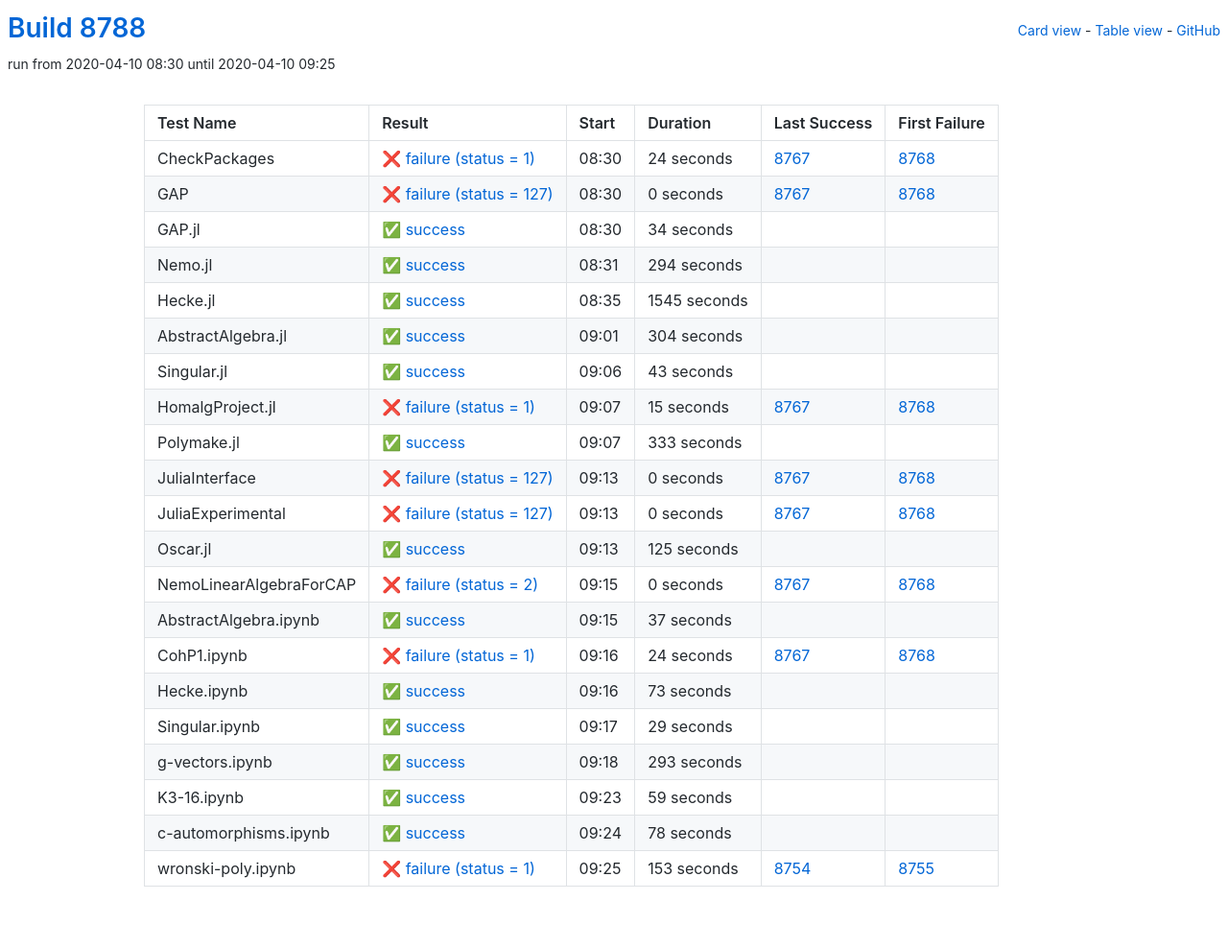
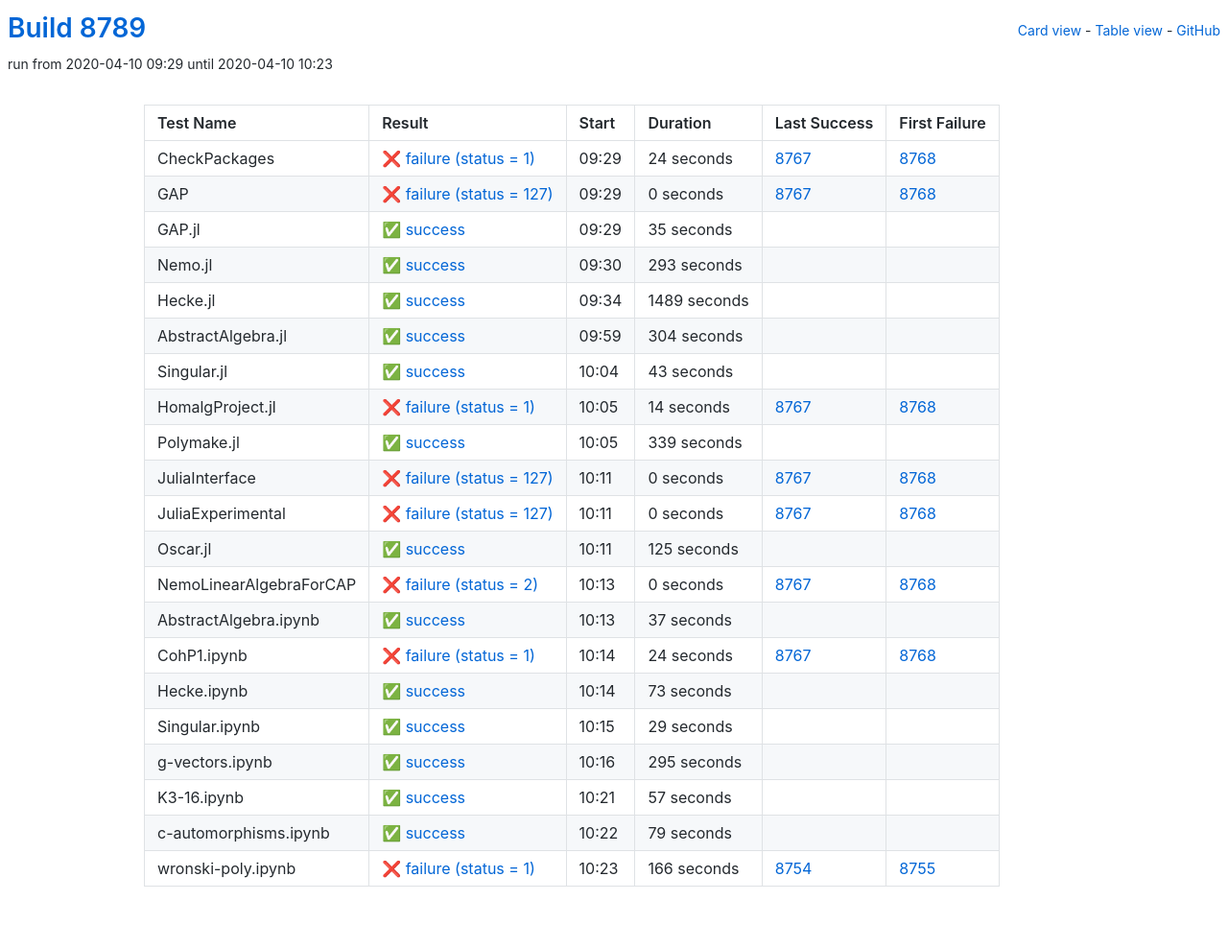
Before and after one commit to oscar-system/oscar-ci-status, a Jekyll site: the page built from table.html, in a window 1280 px wide. Shown: the whole page at 96% size. Built offline with Jekyll 4.4.1, drawn with Linux system fonts in a browser that asks for light colours.

Commit message:
Build 8789

```diff
--- a/_data/ci.yml
+++ b/_data/ci.yml
@@ -1,5 +1,5 @@
-build: 8788
-build_url: https://oscarci.mathematik.uni-kl.de/job/oscar/8788/
+build: 8789
+build_url: https://oscarci.mathematik.uni-kl.de/job/oscar/8789/
 job: oscar
 tests:
 - duration: 24
@@ -8,9 +8,9 @@
   first_failure_url: https://oscarci.mathematik.uni-kl.de/job/oscar/8768/
   last_success: 8767
   last_success_url: https://oscarci.mathematik.uni-kl.de/job/oscar/8767/
-  log: https://oscarci.mathematik.uni-kl.de/job/oscar/8788/artifact/logs/build-8788/CheckPackages.log
+  log: https://oscarci.mathematik.uni-kl.de/job/oscar/8789/artifact/logs/build-8789/CheckPackages.log
   name: CheckPackages
-  start: 2020-04-10 08:30
+  start: 2020-04-10 09:29
   status: failure
   success: false
 - duration: 0
@@ -19,42 +19,42 @@
   first_failure_url: https://oscarci.mathematik.uni-kl.de/job/oscar/8768/
   last_success: 8767
   last_success_url: https://oscarci.mathematik.uni-kl.de/job/oscar/8767/
-  log: https://oscarci.mathematik.uni-kl.de/job/oscar/8788/artifact/logs/build-8788/GAP.log
+  log: https://oscarci.mathematik.uni-kl.de/job/oscar/8789/artifact/logs/build-8789/GAP.log
   name: GAP
-  start: 2020-04-10 08:30
+  start: 2020-04-10 09:29
   status: failure
   success: false
-- duration: 34
+- duration: 35
   exitcode: 0
   first_failure: false
   first_failure_url: null
   last_success: false
   last_success_url: null
-  log: https://oscarci.mathematik.uni-kl.de/job/oscar/8788/artifact/logs/build-8788/GAP.jl.log
+  log: https://oscarci.mathematik.uni-kl.de/job/oscar/8789/artifact/logs/build-8789/GAP.jl.log
   name: GAP.jl
-  start: 2020-04-10 08:30
+  start: 2020-04-10 09:29
   status: success
   success: true
-- duration: 294
+- duration: 293
   exitcode: 0
   first_failure: false
   first_failure_url: null
   last_success: false
   last_success_url: null
-  log: https://oscarci.mathematik.uni-kl.de/job/oscar/8788/artifact/logs/build-8788/Nemo.jl.log
+  log: https://oscarci.mathematik.uni-kl.de/job/oscar/8789/artifact/logs/build-8789/Nemo.jl.log
   name: Nemo.jl
-  start: 2020-04-10 08:31
+  start: 2020-04-10 09:30
   status: success
   success: true
-- duration: 1545
+- duration: 1489
   exitcode: 0
   first_failure: false
   first_failure_url: null
   last_success: false
   last_success_url: null
-  log: https://oscarci.mathematik.uni-kl.de/job/oscar/8788/artifact/logs/build-8788/Hecke.jl.log
+  log: https://oscarci.mathematik.uni-kl.de/job/oscar/8789/artifact/logs/build-8789/Hecke.jl.log
   name: Hecke.jl
-  start: 2020-04-10 08:35
+  start: 2020-04-10 09:34
   status: success
   success: true
 - duration: 304
@@ -63,9 +63,9 @@
   first_failure_url: null
   last_success: false
   last_success_url: null
-  log: https://oscarci.mathematik.uni-kl.de/job/oscar/8788/artifact/logs/build-8788/AbstractAlgebra.jl.log
+  log: https://oscarci.mathematik.uni-kl.de/job/oscar/8789/artifact/logs/build-8789/AbstractAlgebra.jl.log
   name: AbstractAlgebra.jl
-  start: 2020-04-10 09:01
+  start: 2020-04-10 09:59
   status: success
   success: true
 - duration: 43
@@ -74,31 +74,31 @@
   first_failure_url: null
   last_success: false
   last_success_url: null
-  log: https://oscarci.mathematik.uni-kl.de/job/oscar/8788/artifact/logs/build-8788/Singular.jl.log
+  log: https://oscarci.mathematik.uni-kl.de/job/oscar/8789/artifact/logs/build-8789/Singular.jl.log
   name: Singular.jl
-  start: 2020-04-10 09:06
+  start: 2020-04-10 10:04
   status: success
   success: true
-- duration: 15
+- duration: 14
   exitcode: 1
   first_failure: 8768
   first_failure_url: https://oscarci.mathematik.uni-kl.de/job/oscar/8768/
   last_success: 8767
   last_success_url: https://oscarci.mathematik.uni-kl.de/job/oscar/8767/
-  log: https://oscarci.mathematik.uni-kl.de/job/oscar/8788/artifact/logs/build-8788/HomalgProject.jl.log
+  log: https://oscarci.mathematik.uni-kl.de/job/oscar/8789/artifact/logs/build-8789/HomalgProject.jl.log
   name: HomalgProject.jl
-  start: 2020-04-10 09:07
+  start: 2020-04-10 10:05
   status: failure
   success: false
-- duration: 333
+- duration: 339
   exitcode: 0
   first_failure: false
   first_failure_url: null
   last_success: false
   last_success_url: null
-  log: https://oscarci.mathematik.uni-kl.de/job/oscar/8788/artifact/logs/build-8788/Polymake.jl.log
+  log: https://oscarci.mathematik.uni-kl.de/job/oscar/8789/artifact/logs/build-8789/Polymake.jl.log
   name: Polymake.jl
-  start: 2020-04-10 09:07
+  start: 2020-04-10 10:05
   status: success
   success: true
 - duration: 0
@@ -107,9 +107,9 @@
   first_failure_url: https://oscarci.mathematik.uni-kl.de/job/oscar/8768/
   last_success: 8767
   last_success_url: https://oscarci.mathematik.uni-kl.de/job/oscar/8767/
-  log: https://oscarci.mathematik.uni-kl.de/job/oscar/8788/artifact/logs/build-8788/JuliaInterface.log
+  log: https://oscarci.mathematik.uni-kl.de/job/oscar/8789/artifact/logs/build-8789/JuliaInterface.log
   name: JuliaInterface
-  start: 2020-04-10 09:13
+  start: 2020-04-10 10:11
   status: failure
   success: false
 - duration: 0
@@ -118,9 +118,9 @@
   first_failure_url: https://oscarci.mathematik.uni-kl.de/job/oscar/8768/
   last_success: 8767
   last_success_url: https://oscarci.mathematik.uni-kl.de/job/oscar/8767/
-  log: https://oscarci.mathematik.uni-kl.de/job/oscar/8788/artifact/logs/build-8788/JuliaExperimental.log
+  log: https://oscarci.mathematik.uni-kl.de/job/oscar/8789/artifact/logs/build-8789/JuliaExperimental.log
   name: JuliaExperimental
-  start: 2020-04-10 09:13
+  start: 2020-04-10 10:11
   status: failure
   success: false
 - duration: 125
@@ -129,9 +129,9 @@
   first_failure_url: null
   last_success: false
   last_success_url: null
-  log: https://oscarci.mathematik.uni-kl.de/job/oscar/8788/artifact/logs/build-8788/Oscar.jl.log
+  log: https://oscarci.mathematik.uni-kl.de/job/oscar/8789/artifact/logs/build-8789/Oscar.jl.log
   name: Oscar.jl
-  start: 2020-04-10 09:13
+  start: 2020-04-10 10:11
   status: success
   success: true
 - duration: 0
@@ -140,9 +140,9 @@
   first_failure_url: https://oscarci.mathematik.uni-kl.de/job/oscar/8768/
   last_success: 8767
   last_success_url: https://oscarci.mathematik.uni-kl.de/job/oscar/8767/
-  log: https://oscarci.mathematik.uni-kl.de/job/oscar/8788/artifact/logs/build-8788/NemoLinearAlgebraForCAP.log
+  log: https://oscarci.mathematik.uni-kl.de/job/oscar/8789/artifact/logs/build-8789/NemoLinearAlgebraForCAP.log
   name: NemoLinearAlgebraForCAP
-  start: 2020-04-10 09:15
+  start: 2020-04-10 10:13
   status: failure
   success: false
 - duration: 37
@@ -151,9 +151,9 @@
   first_failure_url: null
   last_success: false
   last_success_url: null
-  log: https://oscarci.mathematik.uni-kl.de/job/oscar/8788/artifact/logs/build-8788/AbstractAlgebra.ipynb.log
+  log: https://oscarci.mathematik.uni-kl.de/job/oscar/8789/artifact/logs/build-8789/AbstractAlgebra.ipynb.log
   name: AbstractAlgebra.ipynb
-  start: 2020-04-10 09:15
+  start: 2020-04-10 10:13
   status: success
   success: true
 - duration: 24
@@ -162,9 +162,9 @@
   first_failure_url: https://oscarci.mathematik.uni-kl.de/job/oscar/8768/
   last_success: 8767
   last_success_url: https://oscarci.mathematik.uni-kl.de/job/oscar/8767/
-  log: https://oscarci.mathematik.uni-kl.de/job/oscar/8788/artifact/logs/build-8788/CohP1.ipynb.log
+  log: https://oscarci.mathematik.uni-kl.de/job/oscar/8789/artifact/logs/build-8789/CohP1.ipynb.log
   name: CohP1.ipynb
-  start: 2020-04-10 09:16
+  start: 2020-04-10 10:14
   status: failure
   success: false
 - duration: 73
@@ -173,9 +173,9 @@
   first_failure_url: null
   last_success: false
   last_success_url: null
-  log: https://oscarci.mathematik.uni-kl.de/job/oscar/8788/artifact/logs/build-8788/Hecke.ipynb.log
+  log: https://oscarci.mathematik.uni-kl.de/job/oscar/8789/artifact/logs/build-8789/Hecke.ipynb.log
   name: Hecke.ipynb
-  start: 2020-04-10 09:16
+  start: 2020-04-10 10:14
   status: success
   success: true
 - duration: 29
@@ -184,52 +184,52 @@
   first_failure_url: null
   last_success: false
   last_success_url: null
-  log: https://oscarci.mathematik.uni-kl.de/job/oscar/8788/artifact/logs/build-8788/Singular.ipynb.log
+  log: https://oscarci.mathematik.uni-kl.de/job/oscar/8789/artifact/logs/build-8789/Singular.ipynb.log
   name: Singular.ipynb
-  start: 2020-04-10 09:17
+  start: 2020-04-10 10:15
   status: success
   success: true
-- duration: 293
+- duration: 295
   exitcode: 0
   first_failure: false
   first_failure_url: null
   last_success: false
   last_success_url: null
-  log: https://oscarci.mathematik.uni-kl.de/job/oscar/8788/artifact/logs/build-8788/g-vectors.ipynb.log
+  log: https://oscarci.mathematik.uni-kl.de/job/oscar/8789/artifact/logs/build-8789/g-vectors.ipynb.log
   name: g-vectors.ipynb
-  start: 2020-04-10 09:18
+  start: 2020-04-10 10:16
   status: success
   success: true
-- duration: 59
+- duration: 57
   exitcode: 0
   first_failure: false
   first_failure_url: null
   last_success: false
   last_success_url: null
-  log: https://oscarci.mathematik.uni-kl.de/job/oscar/8788/artifact/logs/build-8788/K3-16.ipynb.log
+  log: https://oscarci.mathematik.uni-kl.de/job/oscar/8789/artifact/logs/build-8789/K3-16.ipynb.log
   name: K3-16.ipynb
-  start: 2020-04-10 09:23
+  start: 2020-04-10 10:21
   status: success
   success: true
-- duration: 78
+- duration: 79
   exitcode: 0
   first_failure: false
   first_failure_url: null
   last_success: false
   last_success_url: null
-  log: https://oscarci.mathematik.uni-kl.de/job/oscar/8788/artifact/logs/build-8788/c-automorphisms.ipynb.log
+  log: https://oscarci.mathematik.uni-kl.de/job/oscar/8789/artifact/logs/build-8789/c-automorphisms.ipynb.log
   name: c-automorphisms.ipynb
-  start: 2020-04-10 09:24
+  start: 2020-04-10 10:22
   status: success
   success: true
-- duration: 153
+- duration: 166
   exitcode: 1
   first_failure: 8755
   first_failure_url: https://oscarci.mathematik.uni-kl.de/job/oscar/8755/
   last_success: 8754
   last_success_url: https://oscarci.mathematik.uni-kl.de/job/oscar/8754/
-  log: https://oscarci.mathematik.uni-kl.de/job/oscar/8788/artifact/logs/build-8788/wronski-poly.ipynb.log
+  log: https://oscarci.mathematik.uni-kl.de/job/oscar/8789/artifact/logs/build-8789/wronski-poly.ipynb.log
   name: wronski-poly.ipynb
-  start: 2020-04-10 09:25
+  start: 2020-04-10 10:23
   status: failure
   success: false
```
Also changed, not shown: README.md.
